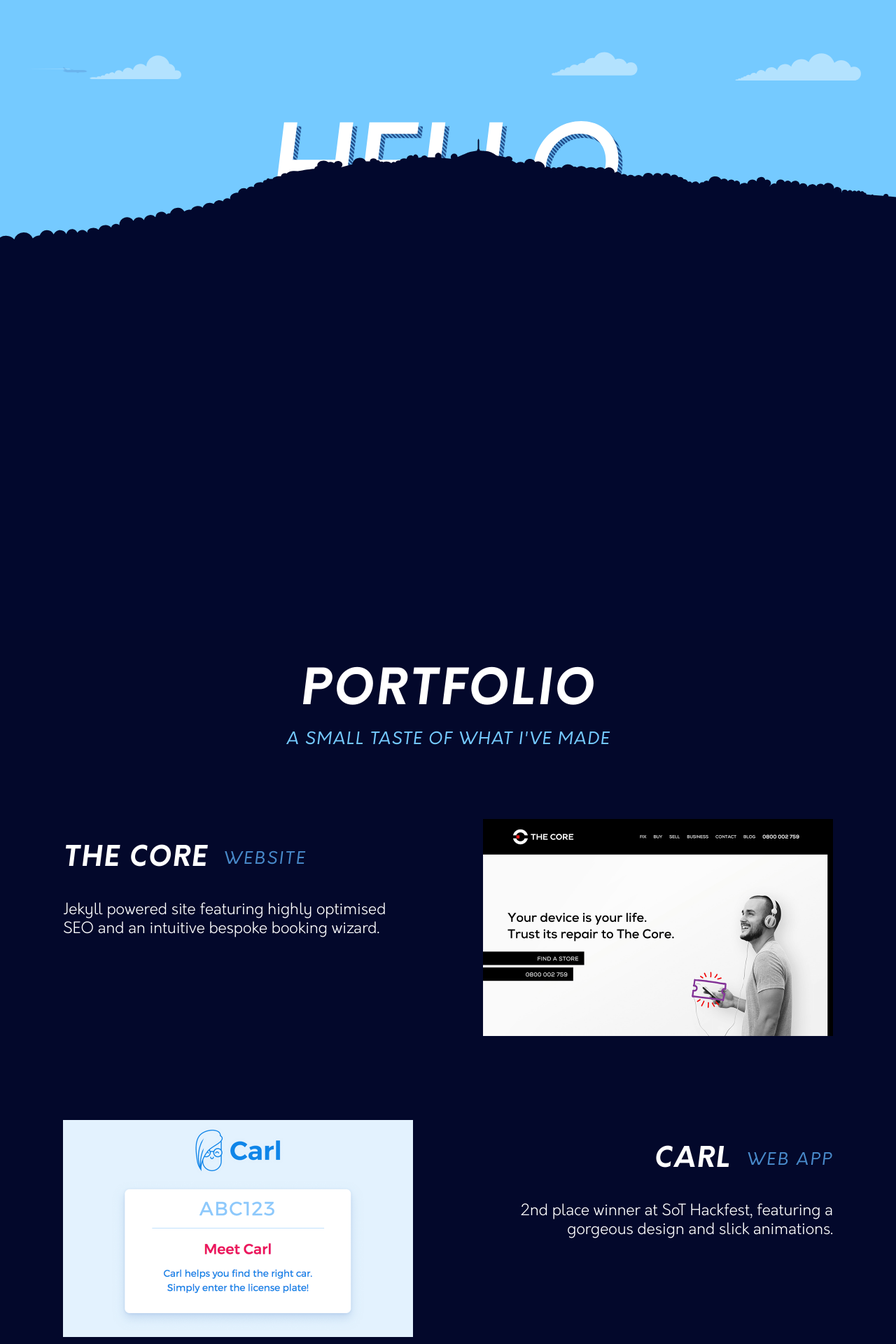
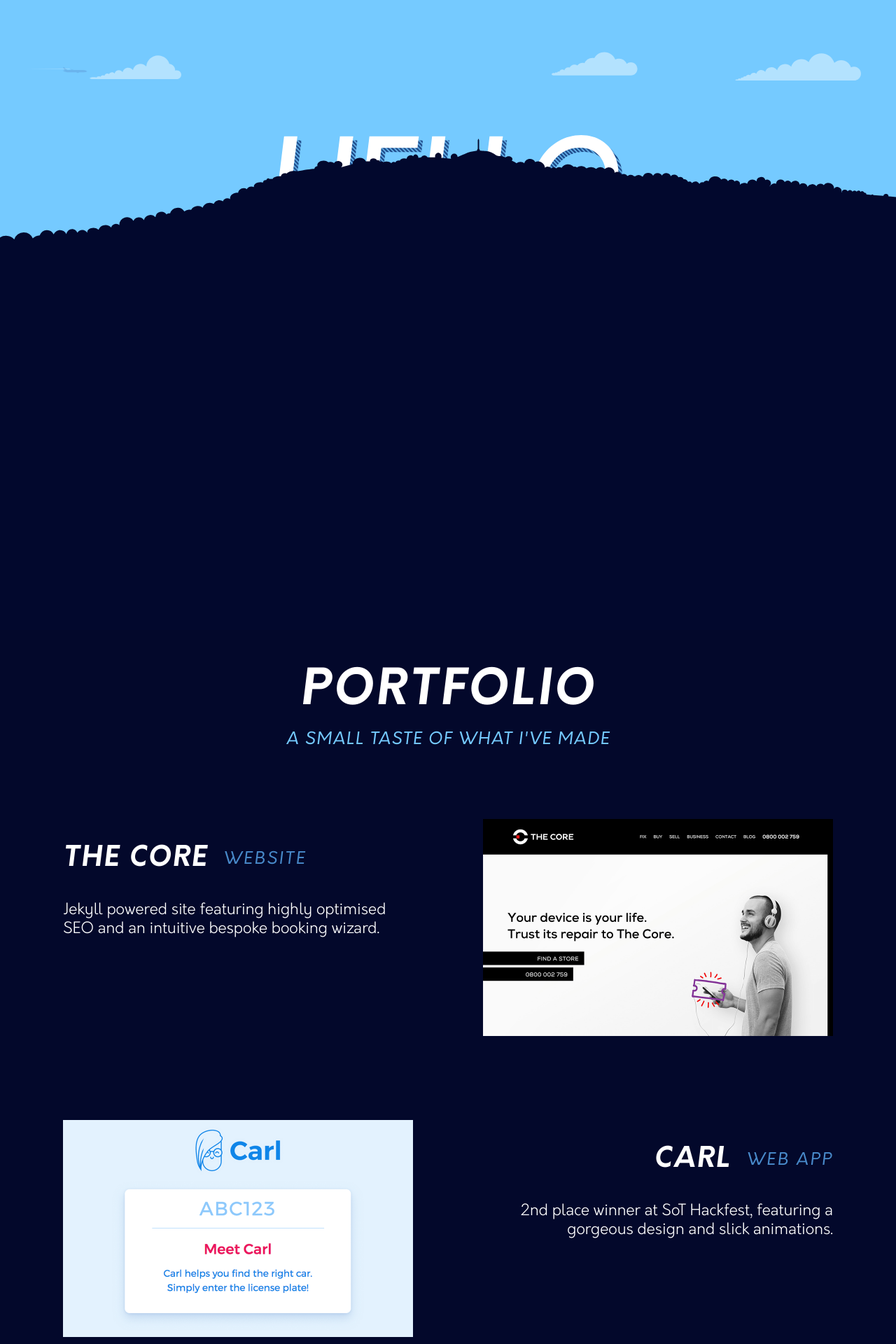
Before and after one commit to oeed/olivercooper.me, a Jekyll site: the page built from index.html, in a window 1280 px wide. Shown: the top 1920 px of the page at 70% size. Built offline with Jekyll 4.4.1, drawn with Linux system fonts in a browser that asks for light colours; nearby versions of some CDN libraries.

Commit message:
Fixed hero getting clipped on small screen heights

```diff
--- a/_sass/hero.sass
+++ b/_sass/hero.sass
@@ -2,6 +2,7 @@
 	display: flex
 	width: 100vw
 	height: 100vh
+	min-height: 800px
 
 	// position: relative
 	background: $sky
@@ -19,6 +20,7 @@
 	.welcome
 		width: 500px
 		height: 300px
+		margin-top: 40px
 		text-align: center
 
 		.hello
@@ -62,6 +64,7 @@
 	right: 0
 	top: 0
 	bottom: 0
+	min-height: 800px
 
 	& > div
 		position: fixed
@@ -69,6 +72,7 @@
 		bottom: 0
 		right: 0
 		top: 0
+		min-height: 800px
 
 		&:after
 			content: ""
```
